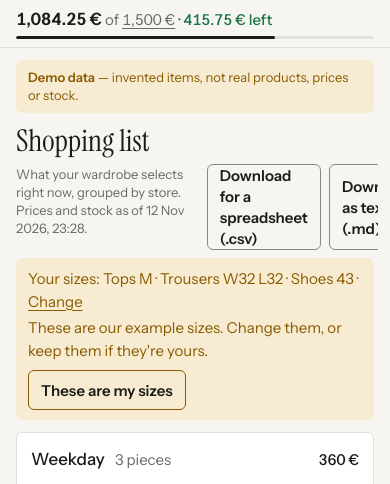
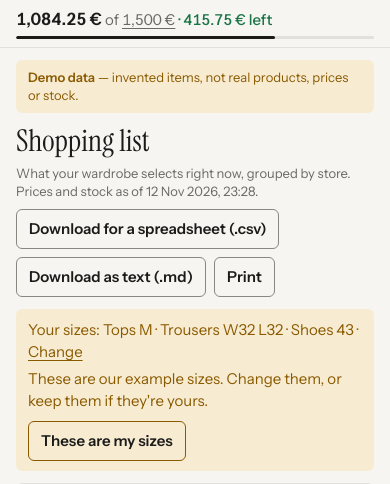
Before and after one commit to haniyacoub/capsule, a Flask app: page /list in a window 390 px wide. Shown: the part 45-529 px from the top of the page. Run offline with Flask 3, Linux system fonts and the light colour scheme; data comes from the database, SQL or seed files in the repository; some libraries are stand-ins or nearby versions.

Commit message:
Shopping list on a phone: the download buttons wrap instead of being cut off
The list page reused the Outfits toolbar, which since the Outfits phone layout keeps its
chips in one row that scrolls sideways. On a phone the list's three buttons were squeezed
beside the lead line, their words broken over four lines, and the second was cut off at
the screen's edge. The list now has its own row: the lead line, then the buttons, which
wrap where they must. Computers look as before.

The walk-through checks that every button shows whole at 320 and 390 px; on the code
before this fix it fails ('Download as text (.md)' cut off on a 320 px phone).

Co-Authored-By: Claude Opus 5.5 <noreply@anthropic.com>

```diff
--- a/wardrobe/static/app.css
+++ b/wardrobe/static/app.css
@@ -608,6 +608,10 @@ p.look-msg { font-size: var(--t-s); line-height: var(--lh-s); margin: 0 0 var(--
 /* ── Shopping list ───────────────────────────────────────────────────────── */
 /* A page's title outside a card: the same serif and size as .card h1. */
 .page-title { font: 400 var(--t-2xl)/var(--lh-2xl) var(--display); font-synthesis: none; margin: 0 0 8px; }
+/* The list's lead line, then its download and print buttons: beside each other where they fit, the buttons on
+   their own line on a phone, wrapping onto a second one if they must (never cut off at the screen's edge). */
+.list-tools { display: flex; flex-wrap: wrap; align-items: center; justify-content: space-between; gap: var(--s-2) var(--s-4); margin: 0 0 var(--s-3); }
+.list-tools .lead { flex: 1 1 20em; margin: 0; }
 /* Buy this outfit: what the outfit costs is the page's headline number, with what it is for under it. */
 .buy-head { display: grid; gap: 2px; margin: 0 0 var(--s-4); }
 .buy-head b { font-size: var(--t-l); line-height: var(--lh-l); font-weight: 600; font-variant-numeric: tabular-nums; }
--- a/wardrobe/templates/list.html
+++ b/wardrobe/templates/list.html
@@ -2,7 +2,8 @@
 {% block title %}Shopping list · Capsule{% endblock %}
 {% block main %}
 <h1 class="page-title">Shopping list</h1>
-<div class="toolbar">
+{# Not the Outfits toolbar, which keeps its chips in one row that scrolls sideways: here the buttons wrap. #}
+<div class="list-tools">
   <p class="lead">What your wardrobe selects right now, grouped by store. Prices and stock as of {{ sl.collected }}.</p>
   <div class="chips no-print">
     <a class="btn ghost small" href="{{ url_for('list_csv') }}">Download for a spreadsheet (.csv)</a>
```
Also changed, not shown: tests/browser_check.py (+9 -0 lines).
